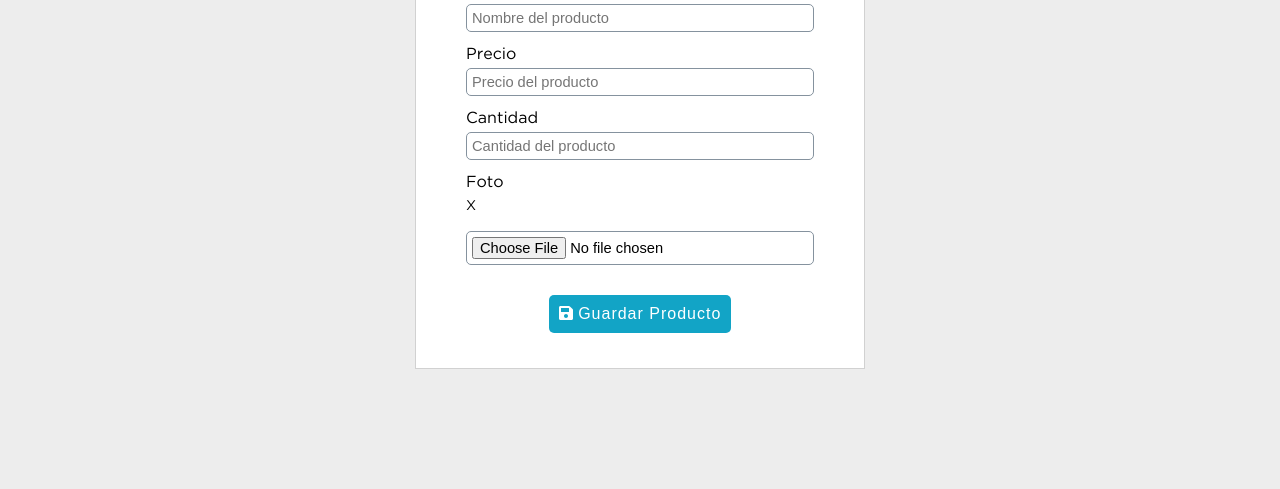
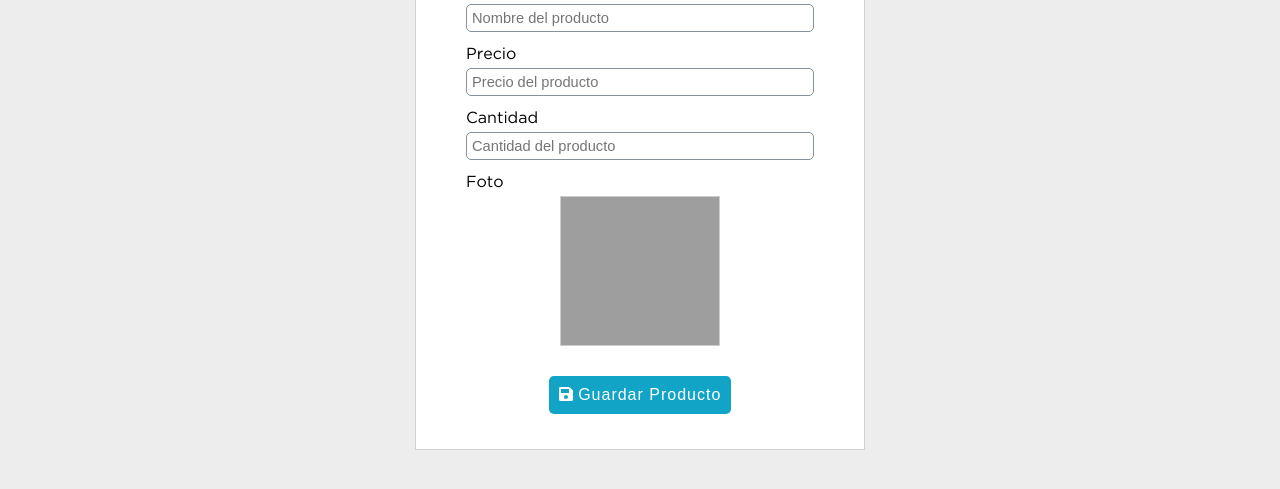
Before and after one commit to CainFernandez/Facturacion, a PHP site: page /sistema/registro_producto.php in a window 1280 px wide. Shown: the part 300-789 px from the top of the page. Run offline with PHP 8.4, Linux system fonts and the light colour scheme; the visitor is signed in with stand-in values (Sample User, id 1); data that the repository does not hold is empty; grey boxes are pictures that could not be loaded.

Commit message:
Estilo Foto Productos

```diff
--- a/sistema/css/style.css
+++ b/sistema/css/style.css
@@ -359,3 +359,68 @@ table td{
 	display: flex;
     border-radius: 5px;
 }
+
+/*============= FOTO PRODUCTOS ===============*/
+
+.prevPhoto {
+    display: flex;
+    justify-content: space-between;
+    width: 160px;
+    height: 150px;
+    border: 1px solid #CCC;
+    position: relative;
+    cursor: pointer;
+    background: url(../images/uploads/user.png);
+    background-repeat: no-repeat;
+    background-size: cover;
+    background-position: center center;
+    margin: auto;
+}
+.prevPhoto label{
+	cursor: pointer;
+	width: 100%;
+	height: 100%;
+	position: absolute;
+	top: 0;
+	left: 0;
+	z-index: 2;
+}
+.prevPhoto img{
+	width: 100%;
+	height: 100%;
+}
+.upimg, .notBlock{
+	display: none !important;
+}
+.errorArchivo{
+	font-size: 16px;
+	font-family: arial;
+	color: #cc0000;
+	text-align: center;
+	font-weight: bold;
+	margin-top: 10px;
+}
+.delPhoto{
+	color: #FFF;
+	display: -webkit-flex;
+	display: -moz-flex;
+	display: -ms-flex;
+	display: -o-flex;
+	display: flex;
+	justify-content: center;
+	align-items: center;
+	border-radius: 50%;
+	width: 25px;
+	height: 25px;
+	background: red;
+	position: absolute;
+	right: -10px;
+	top: -10px;
+	z-index: 10;
+}
+#tbl_list_productos img{
+	width: 50px;
+}
+.imgProductoDelete{
+	width: 175px;
+}
```
